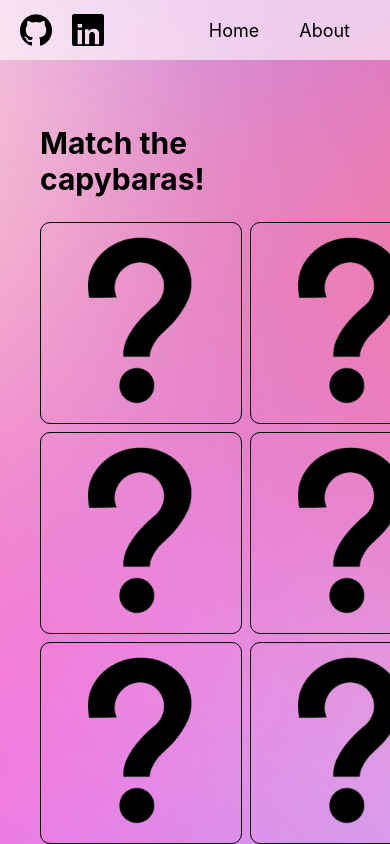
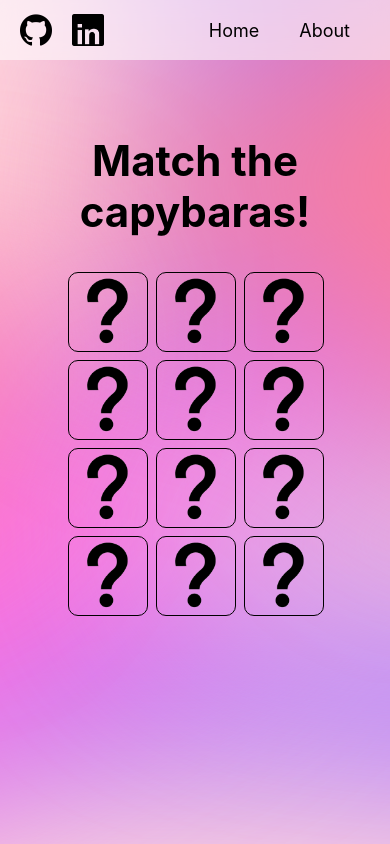
Before and after one commit to suviz/portfolio_site, a React (Create React App) app: page /capybara in a window 390 px wide. Built offline with nearby package versions, Linux system fonts and the light colour scheme.

Commit message:
Improve capygame responsivity

```diff
--- a/src/components/capyCard.css
+++ b/src/components/capyCard.css
@@ -1,7 +1,7 @@
 
 .capy-card {
-    height: 200px;
-    width: 200px;
+    height: 100px;
+    width: 100px;
     position: relative;
     transform: scale(1);
     transform-style: preserve-3d;
@@ -32,3 +32,44 @@
 .capy-card.flipped {
     transform: rotateY(180deg);
 }
+
+
+/* Extra small devices (800px and down) */
+@media only screen and (max-width: 800px) {
+
+    .capy-card {
+        height: 20vw;
+        width: 20vw;
+    }
+
+}
+
+/* Small devices (800px and up) */
+@media only screen and (min-width: 800px) {
+
+    .capy-card {
+        height: 150px;
+        width: 150px;
+    }
+
+}
+
+/* Large devices (laptops/desktops, 1200px and up) */
+@media only screen and (min-width: 1200px) {
+
+    .capy-card {
+        height: 200px;
+        width: 200px;
+    }
+
+}
+
+/* Extra large devices (2600px and up) */
+@media only screen and (min-width: 2600px) {
+
+    .capy-card {
+        height: 10vw;
+        width: 10vw;
+    }
+
+}
--- a/src/components/capyGame.css
+++ b/src/components/capyGame.css
@@ -1,6 +1,38 @@
+
+.capy-game {
+    display: flex;
+    flex-direction: column;
+    align-items: center;
+}
+
+.game-title {
+    text-align: center;
+}
 
 .capy-grid {
     display: grid;
     gap: 10px;
-    grid-template-columns: auto auto auto;
+    grid-template-columns: max-content max-content max-content max-content;
 }
+
+
+/* Extra small devices (800px and down) */
+@media only screen and (max-width: 800px) {
+
+    .capy-grid {
+        grid-template-columns: max-content max-content max-content;
+    }
+
+}
+/* Extra large devices (2600px and up) */
+@media only screen and (min-width: 2600px) {
+
+    .capy-game {
+        width: 50vw;
+    }
+
+    .capy-grid {
+        gap: 20px;
+    }
+
+}
--- a/src/components/capyGame.jsx
+++ b/src/components/capyGame.jsx
@@ -100,9 +100,11 @@ export default function CapyGame() {
   };
 
   return (
-    <section>
+    <section className='capy-game'>
 
-      <h2>{!isWon ? "Match the capybaras!" : "Capy Slay 💅 🦫"}</h2>
+      <div className='game-title'>
+        <h1>{!isWon ? "Match the capybaras!" : "Capy Slay 💅 🦫"}</h1>
+      </div>
 
       <div className="capy-grid">
         {cards?.map((card) => (
--- a/src/pages/capyPage.js
+++ b/src/pages/capyPage.js
@@ -3,7 +3,7 @@ import CapyGame from "../components/capyGame";
 function CapybaraPage() {
   return (
 
-      <div className="capy-page">
+      <div className="">
           <CapyGame/>
       </div>
 
```
